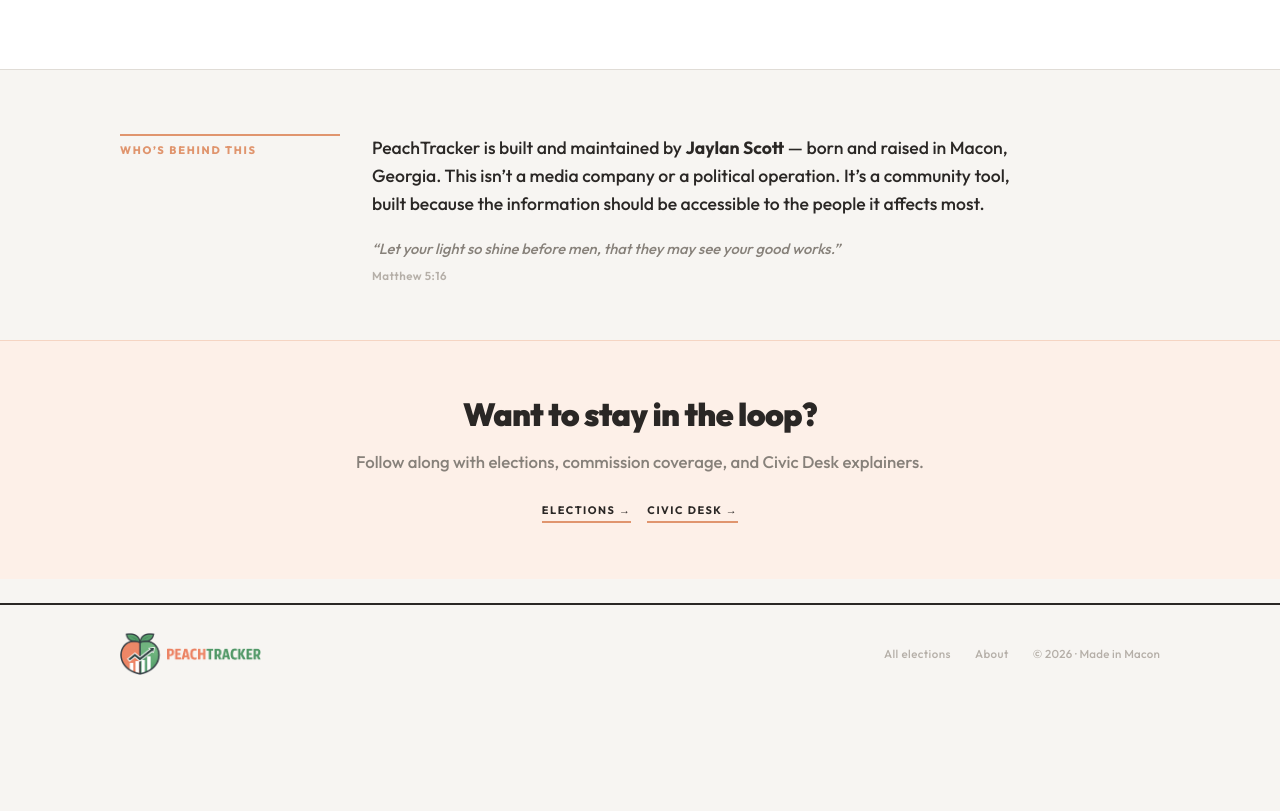
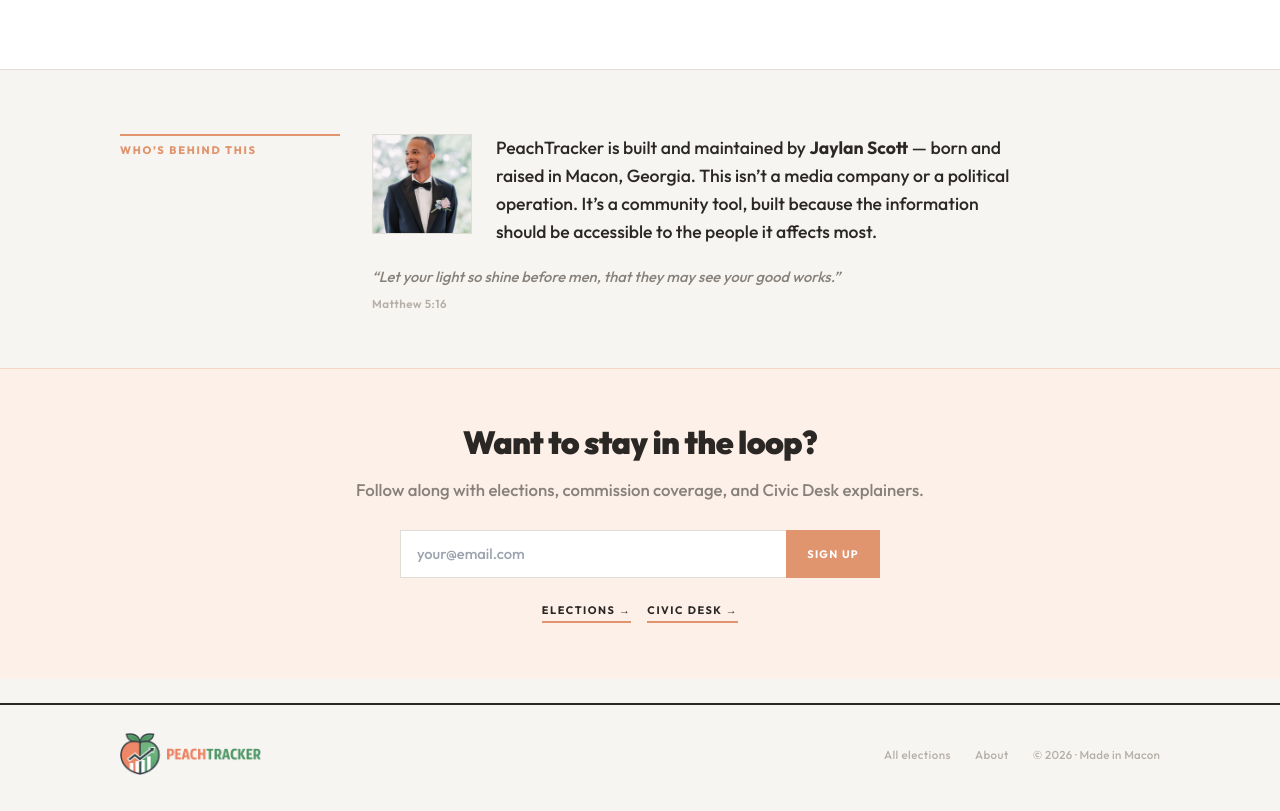
Before and after one commit to jaylan101/peachtracker, a Next.js app in the folder web/: page /about in a window 1280 px wide. Shown: the part 1320-2131 px from the top of the page. Before the commit the page ends 2031 px from the top, so only its background shows below. Built offline with nearby package versions, Linux system fonts and the light colour scheme.

Commit message:
feat: email signup list + founder headshot on About page

```diff
--- a/web/next.config.ts
+++ b/web/next.config.ts
@@ -1,6 +1,6 @@
 import type { NextConfig } from "next";
 
-// Build: 2026-04-16 00:01 — feat: About / Values page with scripture-backed values
+// Build: 2026-04-16 00:06 — feat: email signup list + founder headshot on About page
 // Public Supabase config — the anon (publishable) key is designed to ship to
 // browsers, so committing it is safe. RLS gates all writes.
 // Env vars still take precedence if set; these are fallbacks so Vercel
--- a/web/src/app/about/page.tsx
+++ b/web/src/app/about/page.tsx
@@ -1,5 +1,6 @@
 import Link from "next/link";
 import { AccentBar, SiteNav, SiteFooter } from "@/components/site-chrome";
+import { EmailSignup } from "@/components/email-signup";
 
 export const metadata = {
   title: "About — PeachTracker",
@@ -343,6 +344,19 @@ export default function AboutPage() {
             Who&rsquo;s behind this
           </span>
           <div style={{ maxWidth: 640 }}>
+            <div style={{ display: "flex", gap: 24, alignItems: "start", marginBottom: 20 }}>
+              {/* eslint-disable-next-line @next/next/no-img-element */}
+              <img
+                src="/images/founder-headshot.jpg"
+                alt="Jaylan Scott"
+                style={{
+                  width: 100,
+                  height: 100,
+                  objectFit: "cover",
+                  border: "1.5px solid var(--border)",
+                  flexShrink: 0,
+                }}
+              />
               <p
                 style={{
                   fontSize: "1.1rem",
@@ -357,6 +371,7 @@ export default function AboutPage() {
                 It&rsquo;s a community tool, built because the information should
                 be accessible to the people it affects most.
               </p>
+            </div>
             <p
               style={{
                 fontSize: "var(--body)",
@@ -422,6 +437,9 @@ export default function AboutPage() {
             Follow along with elections, commission coverage, and Civic Desk
             explainers.
           </p>
+          <div style={{ display: "flex", justifyContent: "center", marginBottom: 24 }}>
+            <EmailSignup source="about-cta" />
+          </div>
           <div style={{ display: "flex", gap: 16, justifyContent: "center", flexWrap: "wrap" }}>
             <Link
               href="/elections"
--- a/web/src/app/page.tsx
+++ b/web/src/app/page.tsx
@@ -1,6 +1,7 @@
 import Link from "next/link";
 import { createClient } from "@/lib/supabase/server";
 import { AccentBar, SiteNav, SiteFooter } from "@/components/site-chrome";
+import { EmailSignup } from "@/components/email-signup";
 import type { Election } from "@/lib/supabase/types";
 
 // Civic landing page.
@@ -94,6 +95,20 @@ export default async function Home() {
                   </Link>
                 </div>
               )}
+            </div>
+
+            {/* Email signup */}
+            <div style={{ marginTop: 24 }}>
+              <div style={{
+                fontSize: "var(--micro)",
+                fontWeight: 600,
+                color: "var(--text-secondary)",
+                marginBottom: 8,
+                letterSpacing: "0.02em",
+              }}>
+                Stay in the loop — election updates &amp; Civic Desk posts.
+              </div>
+              <EmailSignup source="hero" variant="hero" />
             </div>
           </div>
         </section>
--- /dev/null
+++ b/web/src/components/email-signup.tsx
@@ -0,0 +1,146 @@
+"use client";
+
+import { useState } from "react";
+import { createClient } from "@/lib/supabase/client";
+
+interface Props {
+  /** Where the form is placed — stored in the `source` column */
+  source?: string;
+  /** Visual variant */
+  variant?: "default" | "hero";
+}
+
+export function EmailSignup({ source = "website", variant = "default" }: Props) {
+  const [email, setEmail] = useState("");
+  const [status, setStatus] = useState<"idle" | "saving" | "done" | "error" | "exists">("idle");
+
+  async function handleSubmit(e: React.FormEvent) {
+    e.preventDefault();
+    const trimmed = email.trim().toLowerCase();
+    if (!trimmed || !trimmed.includes("@")) return;
+
+    setStatus("saving");
+    const supabase = createClient();
+
+    const { error } = await supabase
+      .from("email_subscribers")
+      .insert({ email: trimmed, source });
+
+    if (error) {
+      // Unique constraint violation = already subscribed
+      if (error.code === "23505") {
+        setStatus("exists");
+      } else {
+        setStatus("error");
+      }
+    } else {
+      setStatus("done");
+      setEmail("");
+    }
+  }
+
+  const isHero = variant === "hero";
+
+  if (status === "done") {
+    return (
+      <div
+        style={{
+          padding: "14px 20px",
+          background: "var(--green-bg)",
+          border: "1.5px solid var(--green-pastel)",
+          fontSize: "var(--body)",
+          fontWeight: 600,
+          color: "var(--green)",
+          maxWidth: isHero ? 420 : undefined,
+        }}
+      >
+        You&rsquo;re on the list. We&rsquo;ll keep you posted.
+      </div>
+    );
+  }
+
+  if (status === "exists") {
+    return (
+      <div
+        style={{
+          padding: "14px 20px",
+          background: "var(--peach-bg)",
+          border: "1.5px solid var(--peach-pastel)",
+          fontSize: "var(--body)",
+          fontWeight: 600,
+          color: "var(--peach)",
+          maxWidth: isHero ? 420 : undefined,
+        }}
+      >
+        You&rsquo;re already signed up — we&rsquo;ve got you.
+      </div>
+    );
+  }
+
+  return (
+    <form
+      onSubmit={handleSubmit}
+      style={{
+        display: "flex",
+        gap: 0,
+        maxWidth: isHero ? 420 : 480,
+        width: "100%",
+      }}
+    >
+      <input
+        type="email"
+        required
+        placeholder="your@email.com"
+        value={email}
+        onChange={(e) => setEmail(e.target.value)}
+        style={{
+          flex: 1,
+          padding: "12px 16px",
+          fontSize: "var(--body)",
+          fontWeight: 500,
+          fontFamily: "inherit",
+          border: "1.5px solid var(--border)",
+          borderRight: "none",
+          background: "var(--card)",
+          color: "var(--text)",
+          outline: "none",
+          borderRadius: 0,
+          minWidth: 0,
+        }}
+      />
+      <button
+        type="submit"
+        disabled={status === "saving"}
+        style={{
+          padding: "12px 20px",
+          fontSize: "var(--kicker)",
+          fontWeight: 700,
+          textTransform: "uppercase",
+          letterSpacing: "0.12em",
+          fontFamily: "inherit",
+          background: "var(--peach)",
+          color: "#fff",
+          border: "1.5px solid var(--peach)",
+          cursor: status === "saving" ? "wait" : "pointer",
+          whiteSpace: "nowrap",
+          borderRadius: 0,
+        }}
+      >
+        {status === "saving" ? "…" : "Sign up"}
+      </button>
+      {status === "error" && (
+        <div
+          style={{
+            position: "absolute",
+            marginTop: 52,
+            fontSize: "var(--micro)",
+            color: "var(--peach)",
+            fontWeight: 600,
+          }}
+        >
+          Something went wrong — try again.
+        </div>
+      )}
+    </form>
+  );
+}
```
Also changed, not shown: web/public/images/founder-headshot.jpg (added). Lines whose indentation alone changed are shown as unchanged.
